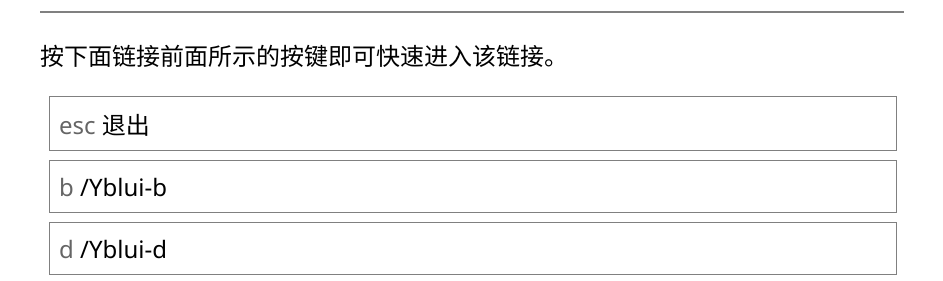
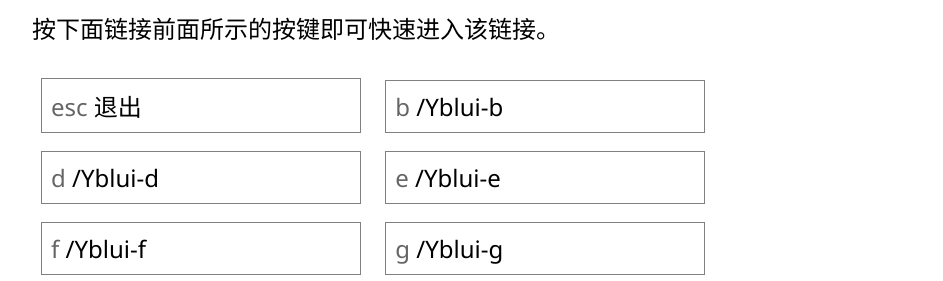
Before and after one commit to yblui/yblui.github.io, a plain HTML site: page index.html in a window 1280 px wide. Shown: the part 398-679 px from the top of the page, without its empty margins (168-1111 px from the left). Drawn offline with Linux system fonts and the light colour scheme.

Commit message:
3m1u21k3

```diff
--- a/index.html
+++ b/index.html
@@ -2,13 +2,15 @@
 <html lang="zh-CN">
 
 <head>
-	<meta charset="UTF-8">
+	<meta charset="UTF-8" />
 	<title>YBLUI.github.io</title>
-	<meta name="viewport" content="width=device-width,initial-scale=1">
+	<meta name="viewport" content="width=device-width,initial-scale=1" />
 	<link rel="stylesheet" href="style.css" />
 	<link rel="shortcut icon" href="favicon.png" />
 	<link rel="apple-touch-icon" href="favicon.png" />
 	<meta name="description" content="Yblui.github.io" />
+	<link rel="manifest" href="manifest.json" />
+	<meta name="theme-color" content="black" />
 </head>
 
 <body onkeyup="kup(event)">
--- a/style.css
+++ b/style.css
@@ -9,6 +9,7 @@ h1 {
 	font-size: 30pt;
 	padding-top: 300px;
 	font-weight: 400;
+	margin-top: 0;
 }
 
 hr {
@@ -20,15 +21,20 @@ hr {
 }
 
 body {
+	animation: anim 0.9s;
 	padding-left: 200px;
 	padding-right: 200px;
+	background-color: white;
+	margin: 0;
+	min-height: 100%;
 }
 
 div {
 	border: solid 1px gray;
 	margin: 9px;
 	padding: 9px;
-	width: calc(100% - 36px);
+	width: 300px;
+	display: inline-block;
 }
 
 a {
@@ -69,3 +75,19 @@ footer {
 footer a {
 	color: #777;
 }
+
+@keyframes anim {
+	from {
+		transform: scale(0.9, 0.9);
+		opacity: 0.7;
+	}
+	to {
+		transform: scale(1, 1);
+		opacity: 1;
+	}
+}
+
+html {
+	background-color: black;
+	height: 100%;
+}
```
Also changed, not shown: 404.html (+5 -3 lines), manifest.json (added).
